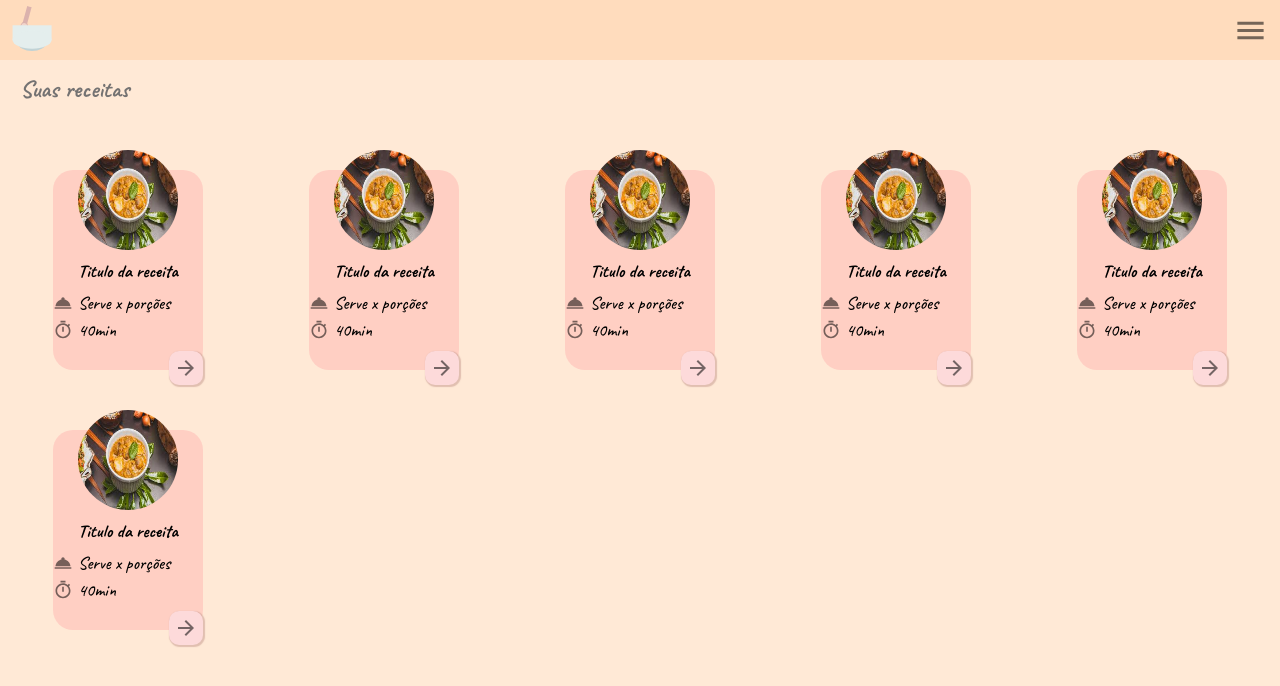
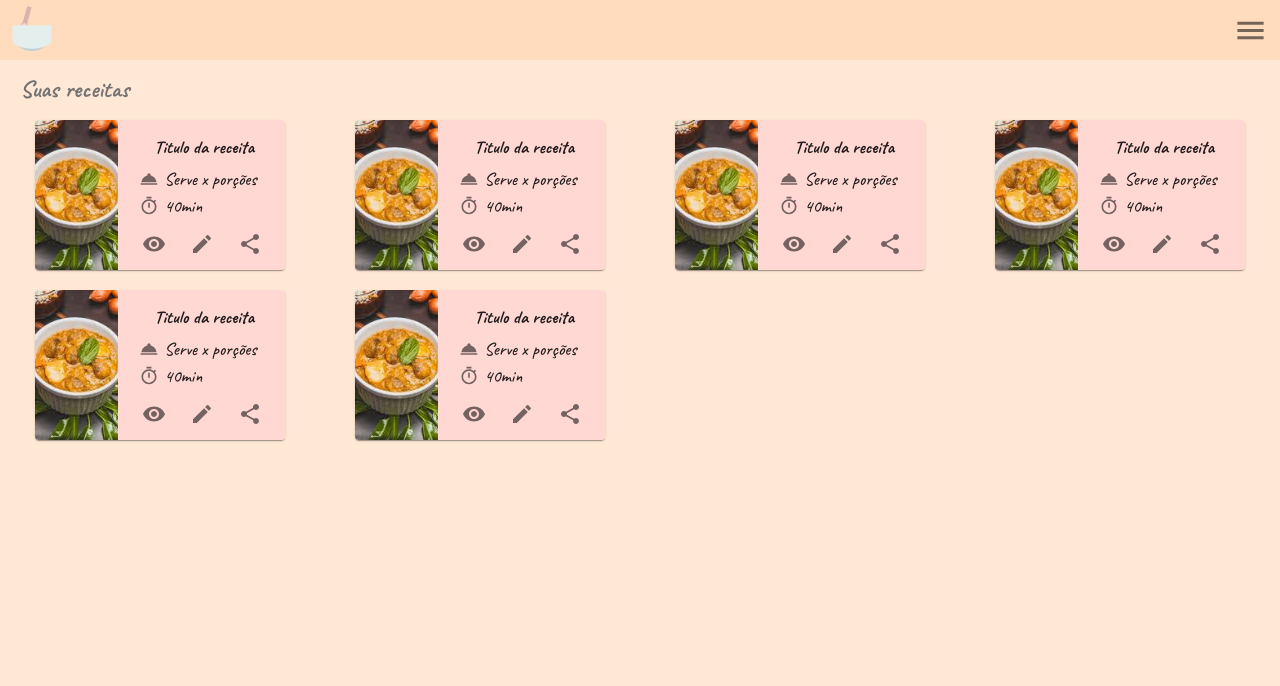
Before and after one commit to mugarate12/minhaReceitaFront, a Next.js app: page /recipes/recipes in a window 1280 px wide. Shown: the top 686 px of the page. Built offline with nearby package versions, Linux system fonts and the light colour scheme.

Commit message:
card recipe update and change route to update recipe

```diff
--- a/components/CardRecipe.tsx
+++ b/components/CardRecipe.tsx
@@ -1,9 +1,16 @@
 import { useRouter } from 'next/router'
+import { makeStyles } from '@material-ui/core/styles'
+
 import IconButton from '@material-ui/core/IconButton'
+import Card from '@material-ui/core/Card'
+import CardContent from '@material-ui/core/CardContent'
+import CardMedia from '@material-ui/core/CardMedia'
 
 import RoomServiceIcon from '@material-ui/icons/RoomService'
 import TimerIcon from '@material-ui/icons/Timer'
-import ArrowForwardIcon from '@material-ui/icons/ArrowForward'
+import VisibilityIcon from '@material-ui/icons/Visibility'
+import EditIcon from '@material-ui/icons/Edit'
+import ShareIcon from '@material-ui/icons/Share'
 
 import styles from './../styles/CardRecipe.module.css'
 
@@ -12,22 +19,47 @@ type Props = {
   recipeTitle: string;
   numberOfPortions: string;
   time: string;
+  id: string;
   onClick?: Function;
 }
 
-export default function CardRecipe({ urlImg, recipeTitle, numberOfPortions, time, onClick}: Props) {
+const useStyles = makeStyles((theme) => ({
+  root: {
+    display: 'grid',
+    gridTemplateColumns: '1fr 2fr',
+    height: '150px',
+    width: '250px'
+  },
+  details: {
+    backgroundColor: ' rgba(255, 191, 183, 0.6)'
+  },
+  content: {
+    marginLeft: '5px',
+    height: '100px'
+  },
+  cover: {
+
+  },
+  controls: {
+    display: 'flex',
+    alignItems: 'center',
+    justifyContent: 'center',
+    width: '100%'
+  }
+}))
+
+export default function CardRecipe({ id, urlImg, recipeTitle, numberOfPortions, time, onClick}: Props) {
+  const classes = useStyles()
   const router = useRouter()
 
   return (
-    <div className={styles.cardContainer}>
-      <div className={styles.cardImgContainer}>
-        <img
-            src={urlImg}
-            alt="Teste de imagem de receita"
-            className={styles.cardImg}
+    <Card className={classes.root}>
+      <CardMedia
+        image={urlImg}
+        title='imagem da receita'
       />
-      </div>
-
+      <div className={classes.details}>
+        <CardContent className={classes.content}>
           <div className={styles.recipeTitleContainer}>
             <h5 className={styles.recipeTitle} >{recipeTitle}</h5>
           </div>
@@ -41,20 +73,26 @@ export default function CardRecipe({ urlImg, recipeTitle, numberOfPortions, time
             <TimerIcon fontSize='small' color='action'/>
             <p className={styles.recipeSubtitle}>{time}</p>
           </div>
+        </CardContent>
 
-      <div className={styles.buttonContainer}>
-        <IconButton style={{
-          padding: '5px',
-          backgroundColor: '#FDDADA',
-          borderRadius: '10px',
-          boxShadow: '1px 1px 1px 1px rgba(196, 149, 139, 0.5)'
-          }}
-          aria-label='recipe page'
-          onClick={!!onClick ? () => onClick() : () => router.push('/recipes/1')}
+        <div className={classes.controls}>
+          <IconButton
+            onClick={() => router.push(`/recipes/${id}`)}
           >
-          <ArrowForwardIcon />
+            <VisibilityIcon />
+          </IconButton>
+
+          <IconButton
+            onClick={() => router.push(`/recipes/update/${id}`)}
+          >
+            <EditIcon />
+          </IconButton>
+
+          <IconButton>
+            <ShareIcon />
           </IconButton>
         </div>
       </div>
+    </Card>
   )
 }
--- a/components/HeaderMenu.tsx
+++ b/components/HeaderMenu.tsx
@@ -57,17 +57,6 @@ export default function HeaderMenu() {
           <ListItemText ><span className={styles.menuItemText}>Ver receitas</span></ListItemText>
         </ListItem>
 
-        <ListItem
-          button={true}
-          onClick={() => router.push('/recipes/update')}
-        >
-          <ListItemIcon>
-            <UpdateIcon/>
-          </ListItemIcon>
-
-          <ListItemText ><span className={styles.menuItemText}>Editar receita</span></ListItemText>
-        </ListItem>
-
         <Divider />
       </>
     )
--- a/pages/index.tsx
+++ b/pages/index.tsx
@@ -58,7 +58,7 @@ export default function Home() {
         </div>
 
         <div className={styles.cardsContainer}>
-          <CardRecipe
+          {/* <CardRecipe
             numberOfPortions='oito fatias'
             recipeTitle='Pizza de calabresa'
             time='1 hora'
@@ -72,7 +72,7 @@ export default function Home() {
             time='40 min'
             urlImg='/img/macarrao.jpg'
             onClick={() => {}}
-          />
+          /> */}
         </div>
       </div>
     </Layout>
--- a/pages/recipes/recipes.tsx
+++ b/pages/recipes/recipes.tsx
@@ -13,12 +13,14 @@ export default function Recipes() {
     const recipeTitle = 'Titulo da receita'
     const numberOfPortions = 'Serve x porções'
     const time = '40min'
+    const id = '1'
 
     const temporaryArray = [1, 2, 3, 4, 5, 6]
     return temporaryArray.map((value, index) => {
       return (
         <CardRecipe
           key={index}
+          id={id}
           urlImg={urlImg}
           recipeTitle={recipeTitle}
           numberOfPortions={numberOfPortions}
--- a/styles/CardRecipe.module.css
+++ b/styles/CardRecipe.module.css
@@ -48,7 +48,7 @@
   text-align: center;
 
   margin: 0;
-  margin-top: 10px;
+  margin-top: 0px;
   margin-bottom: 10px;
 }
 
--- a/styles/Recipes.module.css
+++ b/styles/Recipes.module.css
@@ -4,28 +4,56 @@
   width: 100%;
 
   margin-bottom: 30px;
+  padding-left: 5px;
+  padding-right: 5px;
 
   display: grid;
-  grid-template-columns: repeat(2, 1fr);
+  grid-template-columns: 1fr;
+  row-gap: 20px;
+  column-gap: 10px;
   grid-auto-flow: row;
   justify-content: center;
   justify-items: center;
 }
 
-@media (min-width: 500px) {
+@media (min-width: 540px) {
+  .mainContainer {
+    grid-template-columns: repeat(2, 1fr);
+  }
+}
+
+@media (min-width: 790px) {
   .mainContainer {
     grid-template-columns: repeat(3, 1fr);
   }
 }
 
-@media (min-width: 750px) {
+@media (min-width: 1040px) {
   .mainContainer {
     grid-template-columns: repeat(4, 1fr);
   }
 }
 
-@media (min-width: 750px) {
+@media (min-width: 1290px) {
   .mainContainer {
     grid-template-columns: repeat(5, 1fr);
   }
 }
+
+@media (min-width: 1540px) {
+  .mainContainer {
+    grid-template-columns: repeat(6, 1fr);
+  }
+}
+
+@media (min-width: 1790px) {
+  .mainContainer {
+    grid-template-columns: repeat(7, 1fr);
+  }
+}
+
+@media (min-width: 2040px) {
+  .mainContainer {
+    grid-template-columns: repeat(8, 1fr);
+  }
+}
```
Also changed, not shown: pages/authentication/login.tsx (+29 -30 lines), pages/recipes/update/[id].tsx (renamed from pages/recipes/update.tsx, +13 -10 lines). Lines whose indentation alone changed are shown as unchanged.
